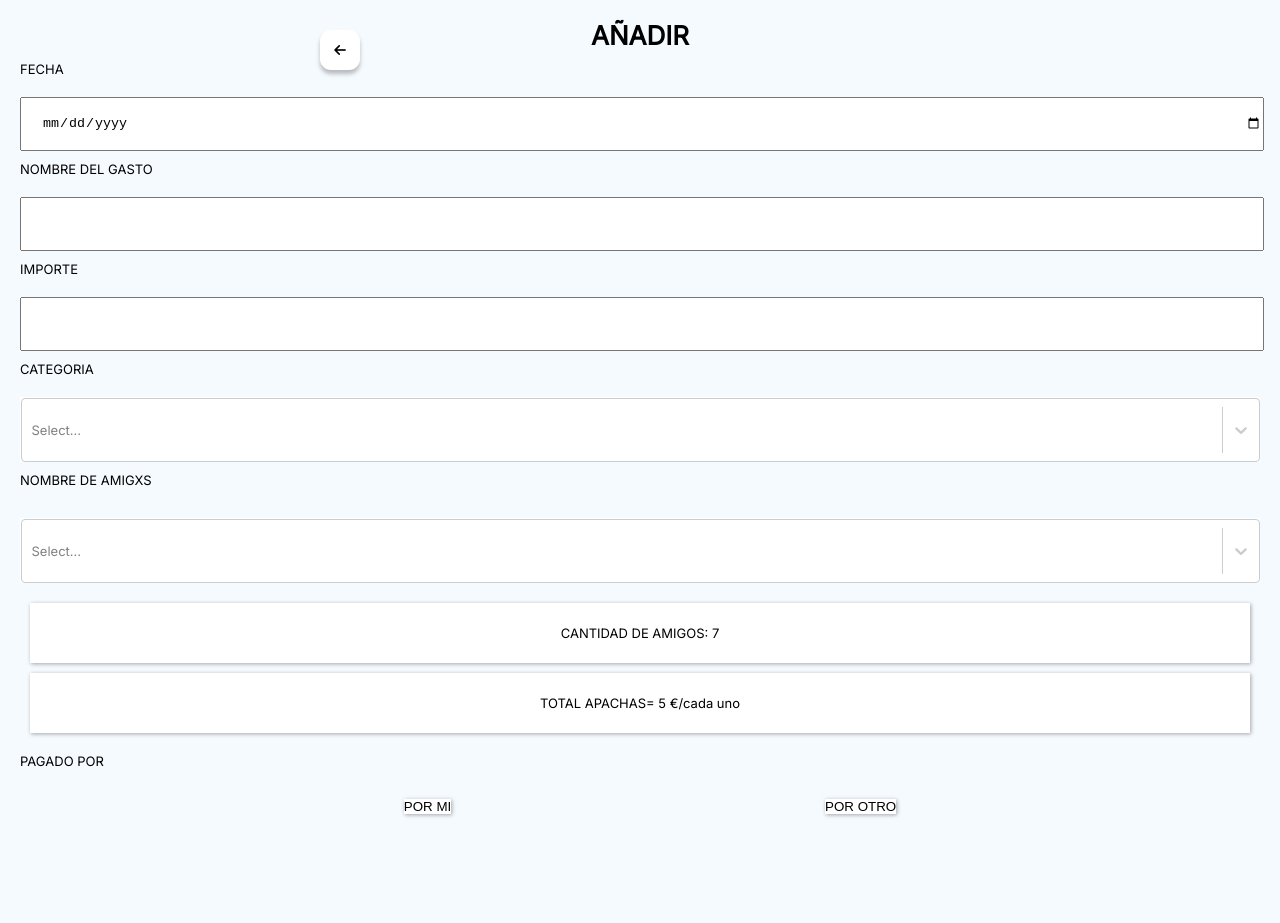
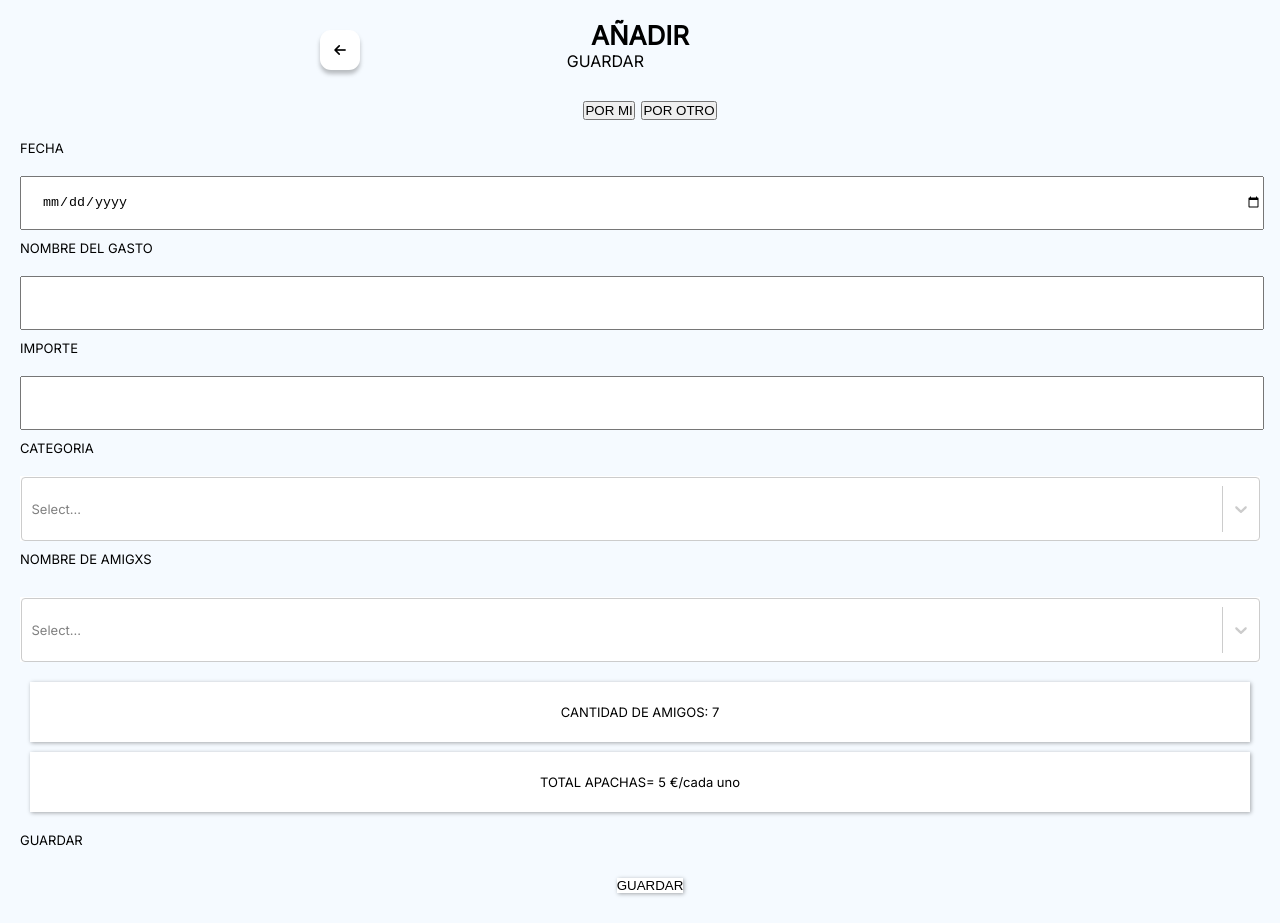
Before and after one commit to candymd/appaches, a React (Create React App) app in the folder frontend/: page /form in a window 1280 px wide. Before the commit the page ends 844 px from the top, so only its background shows below. Built offline with nearby package versions, Linux system fonts and the light colour scheme; no server answers.

Commit message:
creando formulario2

```diff
--- a/frontend/src/App.js
+++ b/frontend/src/App.js
@@ -4,6 +4,7 @@ import './components/Header/Header'
 import './components/Welcome/Welcome'
 import {useEffect, useState} from "react";
 import Form from "./components/Form/Form";
+import Formulario2 from "./components/Formulario2/Formulario2";
 import {Route, Routes} from "react-router-dom";
 import {MainPage} from "./components/MainPage/MainPage";
 import Welcome from "./components/Welcome/Welcome"
@@ -68,9 +69,12 @@ function App() {
                    element={<MainPage deleteBill={deleteBill} eventsACobrar={eventsACobrar} eventsAPagar={eventsAPagar}
                                   totalACobrar={total(eventsACobrar)} totalAPagar={total(eventsAPagar)}    vistaACobrar={vistaACobrar} setVistaACobrar={setVistaACobrar}/>}/>
             <Route path="/form" element={<Form friends={friends} eventsACobrar={eventsACobrar} eventsAPagar={eventsAPagar}
-                                               onSubmit={e => addBill(e)}/>}/>
+                                               onSubmit={e => addBill(e)}/>}/>element
             <Route path="/welcome" element={<Welcome/>}/>
-        </Routes>
+
+            <Route path="/formulario2"element={<Formulario2 friends={friends}
+                                               onSubmit={e => addBill(e)}/>}/>element
+            </Routes>
     </div>
   );
 }
--- a/frontend/src/components/Form/Form.js
+++ b/frontend/src/components/Form/Form.js
@@ -4,7 +4,6 @@ import {Link, useLocation, useNavigate} from "react-router-dom";
 import Select from "react-select";
 import makeAnimated from 'react-select/animated'
 import * as icon from '../../assets/category-icons/category-icons'
-
 
 const Form = ({onSubmit, friends}) => {
 
@@ -18,6 +17,7 @@ const Form = ({onSubmit, friends}) => {
     });
 
     const animatedComponents = makeAnimated();
+
 
 
     const categoryOptions = [
@@ -75,6 +75,16 @@ const Form = ({onSubmit, friends}) => {
                 <div className="tittle">
                     <h1>AÑADIR </h1>
                 </div>
+                <div>
+                        <label htmlFor="paidByMe">GUARDAR </label>
+                        <div className="botonForm">
+                        <button>POR MI</button>
+                        <button >POR OTRO</button>
+
+                        </div>
+                    </div>
+
+
                 <div className="form">
                     <div>
                         <label htmlFor="date">FECHA</label>
@@ -99,15 +109,19 @@ const Form = ({onSubmit, friends}) => {
                     <div>
                         <label htmlFor="friends" >NOMBRE DE AMIGXS</label>
                     </div>
+
+
                         <div>
                             <Select className="select" name="friends" isMulti options={friendsSelectOptions}/>
                         </div>
+
+
                     <div>
                         <p className="input">CANTIDAD DE AMIGOS: 7{input.numberFriends}</p>
                         <p className="input">TOTAL APACHAS= 5 €/cada uno</p>
                     </div>
                     <div>
-                        <label htmlFor="paidByMe">PAGADO POR </label>
+                        <label htmlFor="paidByMe">GUARDAR </label>
                         <div className="botonForm">
                         <button className="input" type="submit"
                                 onChange={handleEventChange}
@@ -115,17 +129,11 @@ const Form = ({onSubmit, friends}) => {
                                 name="paidByMe"
                                 checked={booleanPaidByMe}
                                 onClick={() => setBoolanPaidByMe(true)}
-                        >POR MI</button>
-                        <button className="input" type="submit"
-                                onChange={handleEventChange}
-                                value={input.event.paidByMe = booleanPaidByMe}
-                                name="paidByMe"
-                                checked={!booleanPaidByMe}
-                                onClick={() => setBoolanPaidByMe(false)}>POR OTRO
-                        </button>
+                        >GUARDAR</button>
 
                         </div>
                     </div>
+
                 </div>
 
             </form>
```
Also changed, not shown: 2 other files (tests, documents, lock files or other folders).
